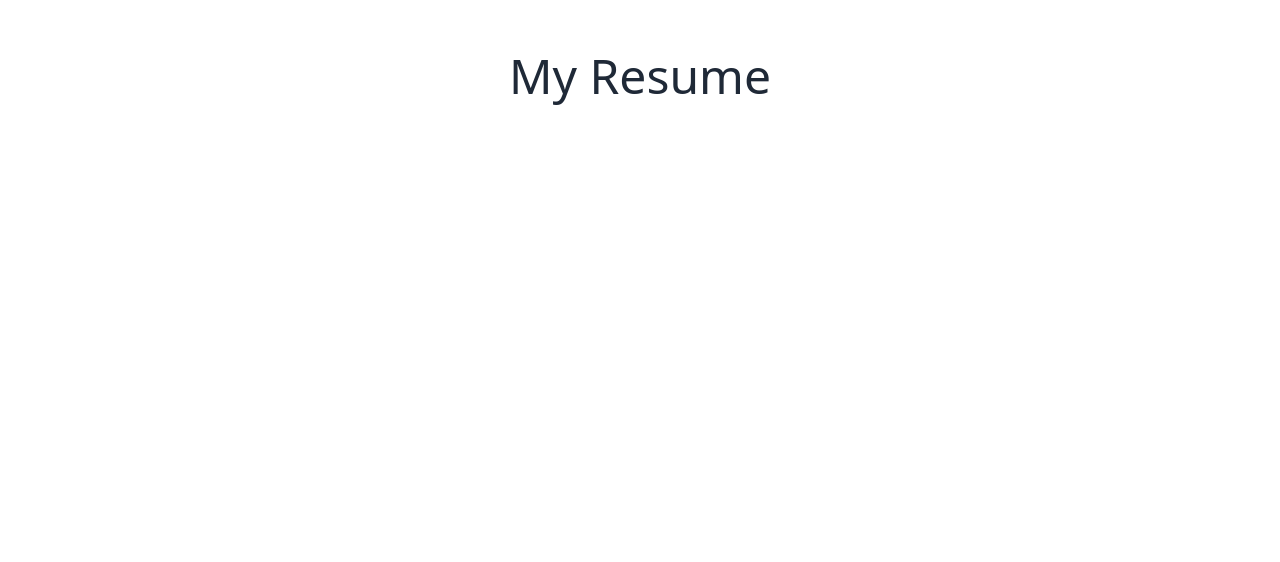
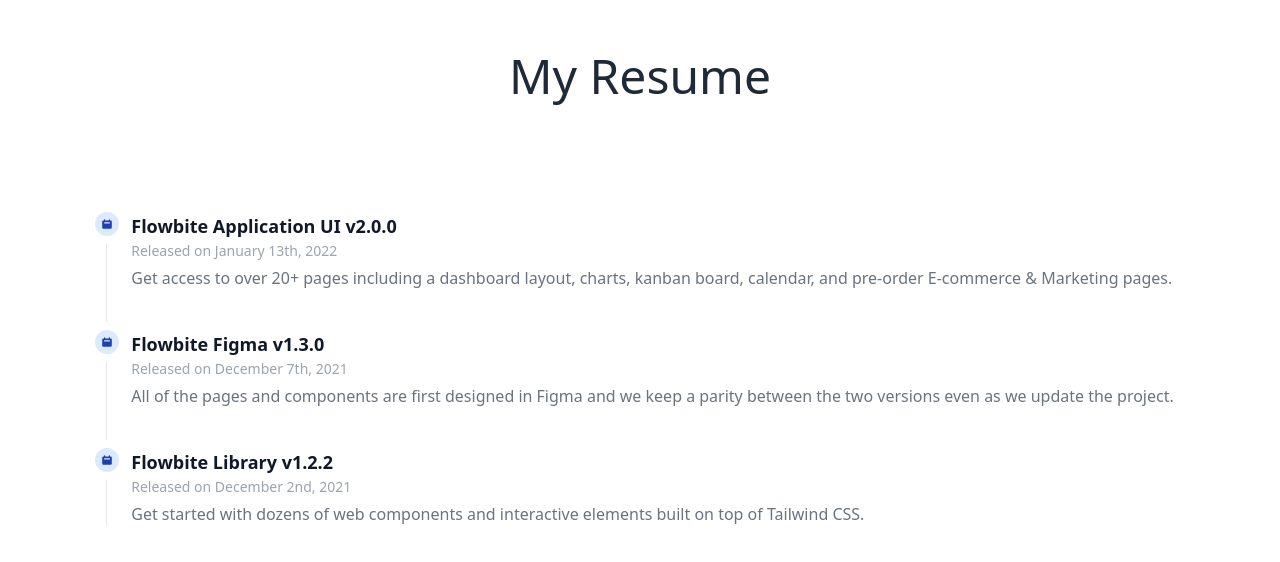
Before and after one commit to KMeniawy/My-Portofolio, a React (Vite) app: page / in a window 1280 px wide. Shown: the part 1692-2254 px from the top of the page. Before the commit the page ends 1904 px from the top, so only its background shows below. Built offline with nearby package versions, Linux system fonts and the light colour scheme; what tailwindcss-animatecss would draw is missing.

Commit message:
basic timeline

```diff
--- a/src/App.jsx
+++ b/src/App.jsx
@@ -6,7 +6,7 @@
   const [count, setCount] = useState(0);
 
   return (
-    <>
+    <div className="bg-white text-gray-800">
       {/* header */}
       <div className="bg-header bg-cover h-[100vh] flex justify-center items-center flex-col">
         <img
@@ -16,8 +16,11 @@
         <h1 className="text-5xl text-white -skew-y-[4deg] mt-10 mx-auto">
           - Karim ElMeniawy -
         </h1>
-        <p className="mt-10 text-lg">UI/UX Designer & Frontend Developer</p>
-        <ul className="">{/* TODO */}
+        <p className="mt-10 text-lg text-gray-400">
+          UI/UX Designer & Frontend Developer
+        </p>
+        <ul className="">
+          {/* TODO */}
           <li>
             <a href="#">
               <i className=""></i>
@@ -41,18 +44,35 @@
         </ul>
       </div>
       {/* about */}
-      <div className=" h-[90vh]">{/* TODO Animation */}
+      <div className=" h-[90vh]">
+        {/* TODO Animation */}
         <h1 className="text-center my-28 text-5xl mx-auto">About Me</h1>
         <div className="grid grid-flow-row-dense grid-cols-6 mx-48">
-          <div className="col-span-2">{/* left-side */}
+          <div className="col-span-2">
+            {/* left-side */}
             <ul className="text-lg">
-              <li><span className="font-bold mr-2">Full Name: </span><span className="second-block">Karim ElMeniawy</span></li>
-              <li><span className="font-bold mr-2">Phone: </span><span className="second-block">+20 127 312 1469</span></li>
-              <li><span className="font-bold mr-2">Email: </span><span className="second-block">karim.elmeniawy.99@gmail.com</span></li>
-              <li><span className="font-bold mr-2">Address: </span><span className="second-block">Port Said, Egypt</span></li>
+              <li>
+                <span className="font-bold mr-2">Full Name: </span>
+                <span className="second-block">Karim ElMeniawy</span>
+              </li>
+              <li>
+                <span className="font-bold mr-2">Phone: </span>
+                <span className="second-block">+20 127 312 1469</span>
+              </li>
+              <li>
+                <span className="font-bold mr-2">Email: </span>
+                <span className="second-block">
+                  karim.elmeniawy.99@gmail.com
+                </span>
+              </li>
+              <li>
+                <span className="font-bold mr-2">Address: </span>
+                <span className="second-block">Port Said, Egypt</span>
+              </li>
             </ul>
           </div>
-          <div className="col-span-4">{/* Right-side */}
+          <div className="col-span-4">
+            {/* Right-side */}
             <h2 className="text-4xl mb-3">Hello There!</h2>
             <p className="mb-10">
               There live the blind texts far from the countries Vokalia and
@@ -70,7 +90,8 @@
               adipisci.
             </p>
             <p>
-              <ul class="fh5co-social-icons">{/* TODO */}
+              <ul class="fh5co-social-icons">
+                {/* TODO */}
                 <li>
                   <a href="#">
                     <i class="icon-twitter2"></i>
@@ -97,11 +118,98 @@
         </div>
       </div>
       {/* resume */}
-      <div>{/* TODO  animation */}
+      <div className="h-[100vh]">
+        {/* TODO  animation */}
         <h1 className="text-center my-28 text-5xl mx-auto">My Resume</h1>
-
+        <div className="flex justify-center">
+          <ol class="relative border-l border-gray-200 dark:border-gray-700">
+            <li class="mb-10 ml-6">
+              <span class="absolute flex items-center justify-center w-6 h-6 bg-blue-100 rounded-full -left-3 ring-8 ring-white dark:ring-gray-900 dark:bg-blue-900">
+                <svg
+                  aria-hidden="true"
+                  class="w-3 h-3 text-blue-800 dark:text-blue-300"
+                  fill="currentColor"
+                  viewBox="0 0 20 20"
+                  xmlns="http://www.w3.org/2000/svg"
+                >
+                  <path
+                    fill-rule="evenodd"
+                    d="M6 2a1 1 0 00-1 1v1H4a2 2 0 00-2 2v10a2 2 0 002 2h12a2 2 0 002-2V6a2 2 0 00-2-2h-1V3a1 1 0 10-2 0v1H7V3a1 1 0 00-1-1zm0 5a1 1 0 000 2h8a1 1 0 100-2H6z"
+                    clip-rule="evenodd"
+                  ></path>
+                </svg>
+              </span>
+              <h3 class="flex items-center mb-1 text-lg font-semibold text-gray-900 dark:text-white">
+                Flowbite Application UI v2.0.0{" "}
+              </h3>
+              <time class="block mb-2 text-sm font-normal leading-none text-gray-400 dark:text-gray-500">
+                Released on January 13th, 2022
+              </time>
+              <p class="mb-4 text-base font-normal text-gray-500 dark:text-gray-400">
+                Get access to over 20+ pages including a dashboard layout,
+                charts, kanban board, calendar, and pre-order E-commerce &
+                Marketing pages.
+              </p>
+            </li>
+            <li class="mb-10 ml-6">
+              <span class="absolute flex items-center justify-center w-6 h-6 bg-blue-100 rounded-full -left-3 ring-8 ring-white dark:ring-gray-900 dark:bg-blue-900">
+                <svg
+                  aria-hidden="true"
+                  class="w-3 h-3 text-blue-800 dark:text-blue-300"
+                  fill="currentColor"
+                  viewBox="0 0 20 20"
+                  xmlns="http://www.w3.org/2000/svg"
+                >
+                  <path
+                    fill-rule="evenodd"
+                    d="M6 2a1 1 0 00-1 1v1H4a2 2 0 00-2 2v10a2 2 0 002 2h12a2 2 0 002-2V6a2 2 0 00-2-2h-1V3a1 1 0 10-2 0v1H7V3a1 1 0 00-1-1zm0 5a1 1 0 000 2h8a1 1 0 100-2H6z"
+                    clip-rule="evenodd"
+                  ></path>
+                </svg>
+              </span>
+              <h3 class="mb-1 text-lg font-semibold text-gray-900 dark:text-white">
+                Flowbite Figma v1.3.0
+              </h3>
+              <time class="block mb-2 text-sm font-normal leading-none text-gray-400 dark:text-gray-500">
+                Released on December 7th, 2021
+              </time>
+              <p class="text-base font-normal text-gray-500 dark:text-gray-400">
+                All of the pages and components are first designed in Figma and
+                we keep a parity between the two versions even as we update the
+                project.
+              </p>
+            </li>
+            <li class="ml-6">
+              <span class="absolute flex items-center justify-center w-6 h-6 bg-blue-100 rounded-full -left-3 ring-8 ring-white dark:ring-gray-900 dark:bg-blue-900">
+                <svg
+                  aria-hidden="true"
+                  class="w-3 h-3 text-blue-800 dark:text-blue-300"
+                  fill="currentColor"
+                  viewBox="0 0 20 20"
+                  xmlns="http://www.w3.org/2000/svg"
+                >
+                  <path
+                    fill-rule="evenodd"
+                    d="M6 2a1 1 0 00-1 1v1H4a2 2 0 00-2 2v10a2 2 0 002 2h12a2 2 0 002-2V6a2 2 0 00-2-2h-1V3a1 1 0 10-2 0v1H7V3a1 1 0 00-1-1zm0 5a1 1 0 000 2h8a1 1 0 100-2H6z"
+                    clip-rule="evenodd"
+                  ></path>
+                </svg>
+              </span>
+              <h3 class="mb-1 text-lg font-semibold text-gray-900 dark:text-white">
+                Flowbite Library v1.2.2
+              </h3>
+              <time class="block mb-2 text-sm font-normal leading-none text-gray-400 dark:text-gray-500">
+                Released on December 2nd, 2021
+              </time>
+              <p class="text-base font-normal text-gray-500 dark:text-gray-400">
+                Get started with dozens of web components and interactive
+                elements built on top of Tailwind CSS.
+              </p>
+            </li>
+          </ol>
+        </div>
       </div>
-    </>
+    </div>
   );
 }
 
```
